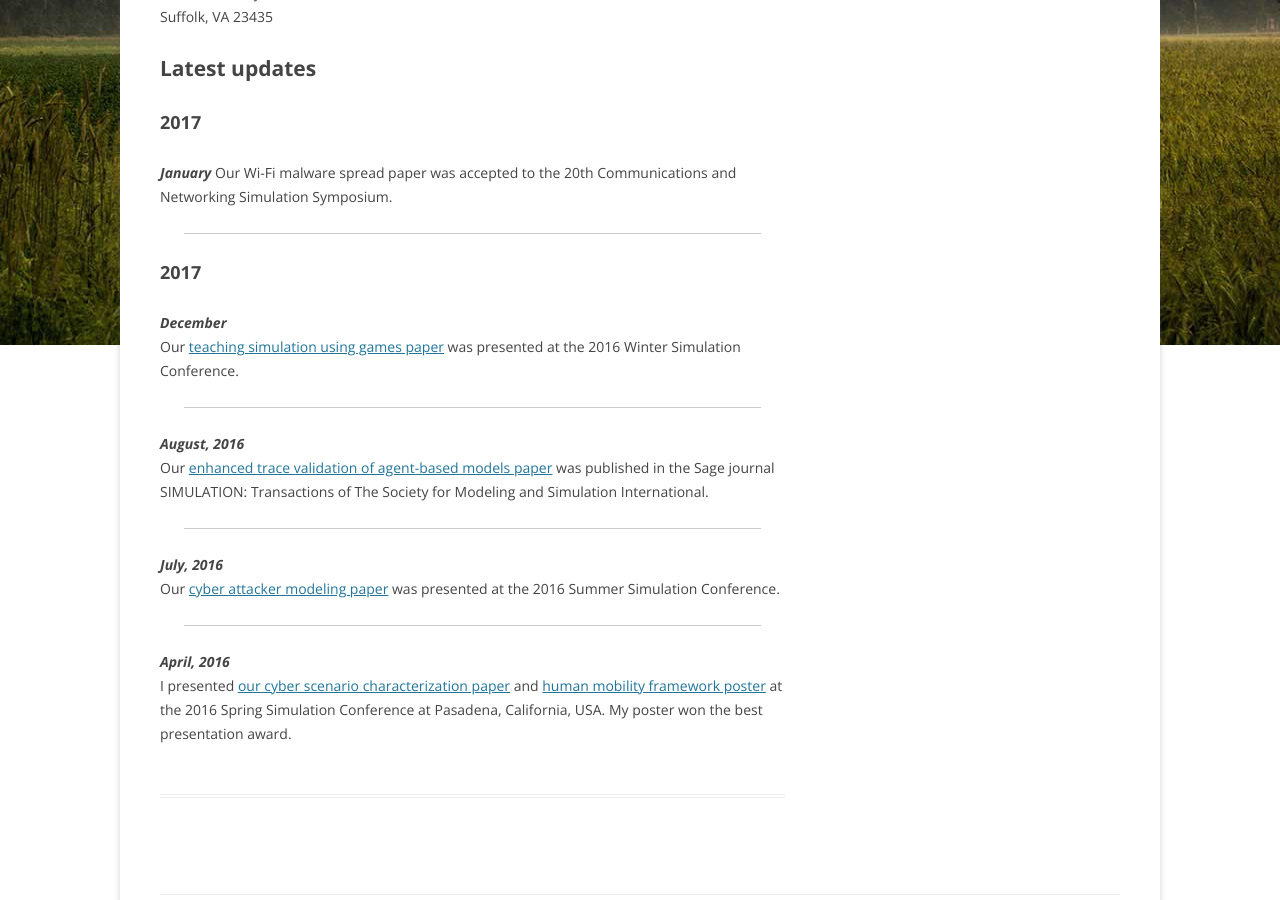
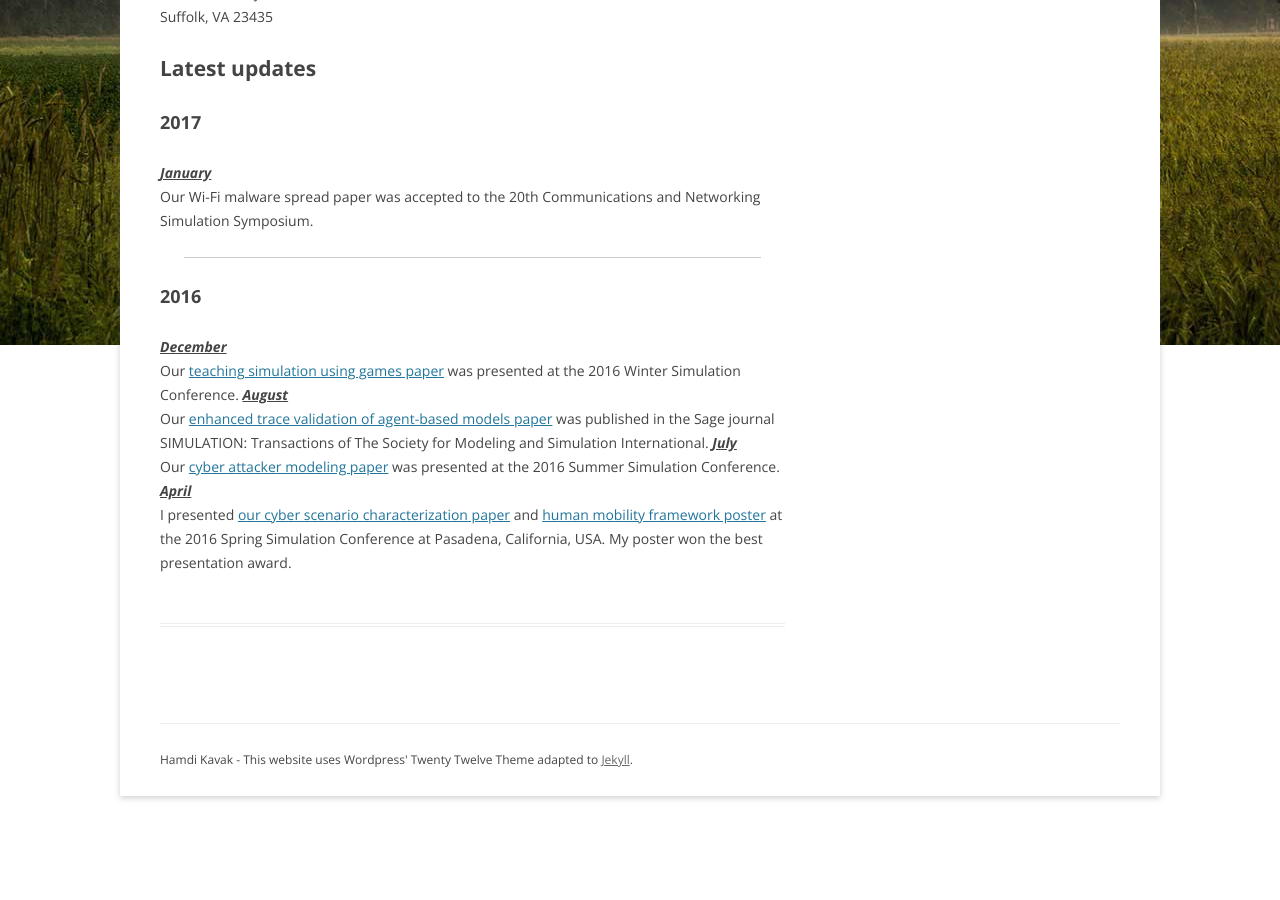
Before and after one commit to hamdikavak/hamdikavak.github.io, a Jekyll site: the page built from index.html, in a window 1280 px wide and 900 px high, scrolled down 673 px. Built offline with Jekyll 4.4.1, drawn with Linux system fonts in a browser that asks for light colours; nearby versions of some CDN libraries; library files that are not in the unit come from our copies; after the commit the page ends 1517 px from its top, so only the background shows below that.

Commit message:
Update index.html

```diff
--- a/index.html
+++ b/index.html
@@ -22,18 +22,16 @@ Suffolk, VA 23435</p>
 
 <h1>Latest updates</h1>
 <h2>2017</h2>
-<strong><em>January</em></strong> Our Wi-Fi malware spread paper was accepted to the 20th Communications and Networking Simulation Symposium.
+<strong><em><u>January</u></em></strong><br/>
+Our Wi-Fi malware spread paper was accepted to the 20th Communications and Networking Simulation Symposium.
 <hr />
-<h2>2017</h2>
-<strong><em>December</em></strong><br />
+<h2>2016</h2>
+<strong><em><u>December</u></em></strong><br />
 Our <a href="https://www.researchgate.net/publication/311679896_Using_Simulation_Games_for_Teaching_and_Learning_Discrete-Event_Simulation" target="_blank"> teaching simulation using games paper</a> was presented at the 2016 Winter Simulation Conference.
-<hr />
-<strong><em>August, 2016</em></strong> <br />
+<strong><em><u>August</u></em></strong> <br />
 Our <a href="hamdikavak.com/publications/download/SIMULATION_2016_Accepted.pdf" target="_blank">enhanced trace validation of agent-based models paper</a> was published in the Sage journal SIMULATION: Transactions of The Society for Modeling and Simulation International.
-<hr />
-<strong><em>July, 2016</em></strong> <br />
+<strong><em><u>July</u></em></strong> <br />
 Our <a href="https://www.researchgate.net/profile/Hamdi_Kavak/publication/305764162_Towards_Modeling_Factors_that_Enable_an_Attacker/links/579f6a0108aece1c721562b6.pdf" target="_blank">cyber attacker modeling paper</a> was presented at the 2016 Summer Simulation Conference.
-<hr />
-<strong><em>April, 2016</em></strong> <br />
+<strong><em><u>April</u></em></strong> <br />
 I presented <a href="https://www.researchgate.net/publication/299820368_A_Characterization_of_Cybersecurity_Simulation_Scenarios" target="_blank">our cyber scenario characterization paper</a> and <a href="https://www.researchgate.net/publication/299889096_Human_Mobility_Simulation_Framework_Using_Big_Data_and_Agents" target="_blank">human mobility framework poster</a> at the 2016 Spring Simulation Conference at Pasadena, California, USA.
 My poster won the best presentation award.
```
